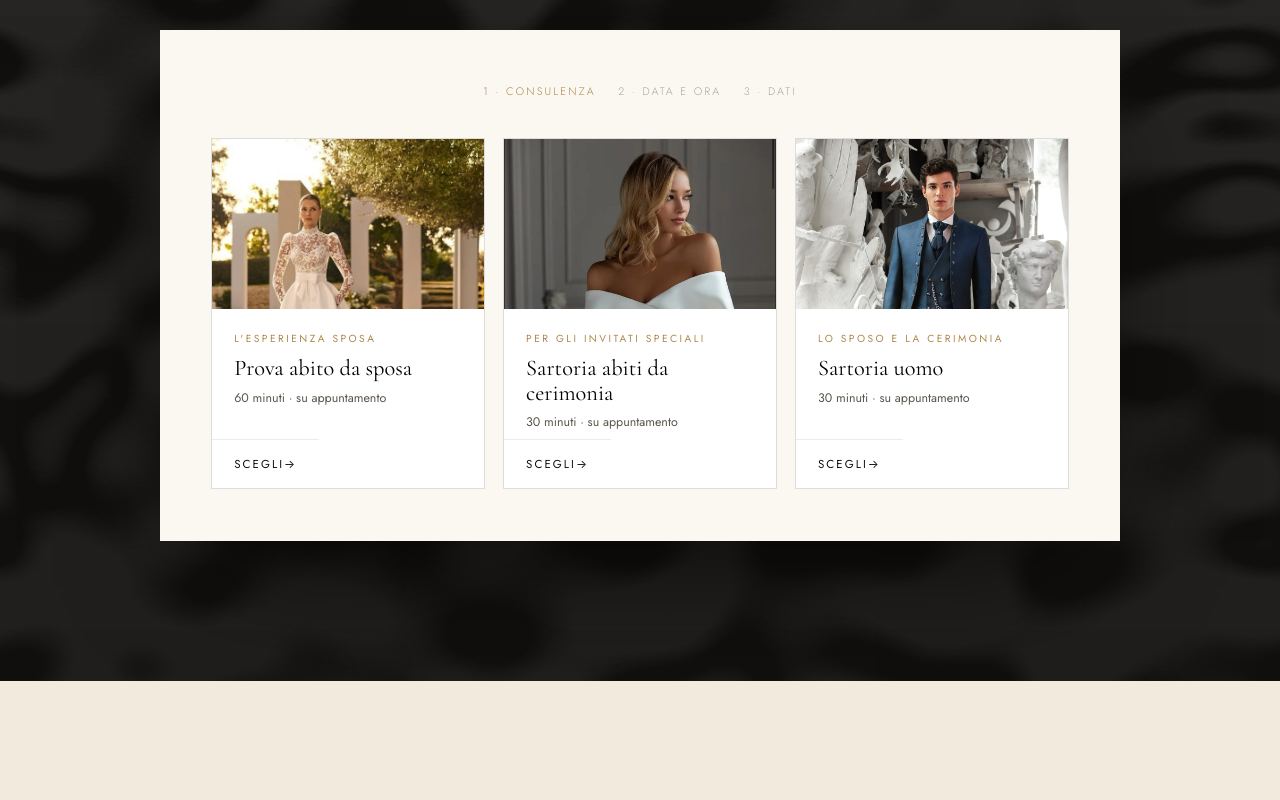
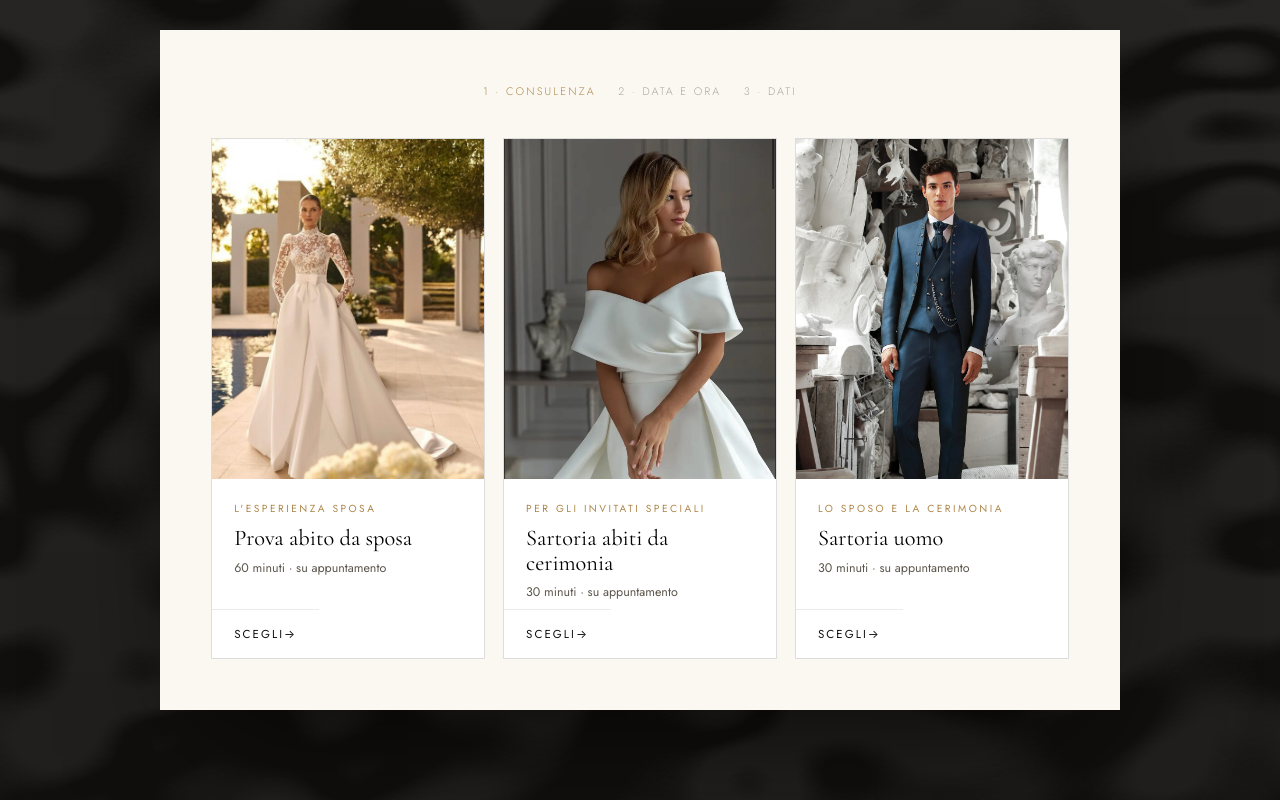
Before and after one commit to scintillaanselmo0-cell/amirante-atelier, a plain HTML site: page index.html in a window 1280 px wide. Shown: the part 8740-9540 px from the top of the page. Drawn offline with nearby package versions, Linux system fonts and the light colour scheme.

Commit message:
Card prenotazione: ritratto 4:5 con volti visibili

```diff
--- a/css/style.css
+++ b/css/style.css
@@ -235,7 +235,7 @@ p{margin:0 0 1em}
 .bk-svc{display:flex;flex-direction:column;text-align:left;border:1px solid var(--line);
   background:#fff;cursor:pointer;padding:0;overflow:hidden;transition:.5s var(--ease);font-family:var(--sans)}
 .bk-svc:hover{border-color:var(--gold);transform:translateY(-4px);box-shadow:var(--shadow)}
-.bk-svc-img{display:block;width:100%;height:170px;object-fit:cover;object-position:center top;background:var(--ivory)}
+.bk-svc-img{display:block;width:100%;aspect-ratio:4/5;object-fit:cover;object-position:center top;background:var(--ivory)}
 .bk-svc-body{padding:22px 22px 8px;flex:1}
 .bk-svc-kicker{display:block;font-size:.64rem;letter-spacing:.24em;text-transform:uppercase;color:var(--gold);margin-bottom:.6rem}
 .bk-svc-name{display:block;font-family:var(--serif);font-size:1.4rem;line-height:1.1;margin-bottom:.5rem}
```
